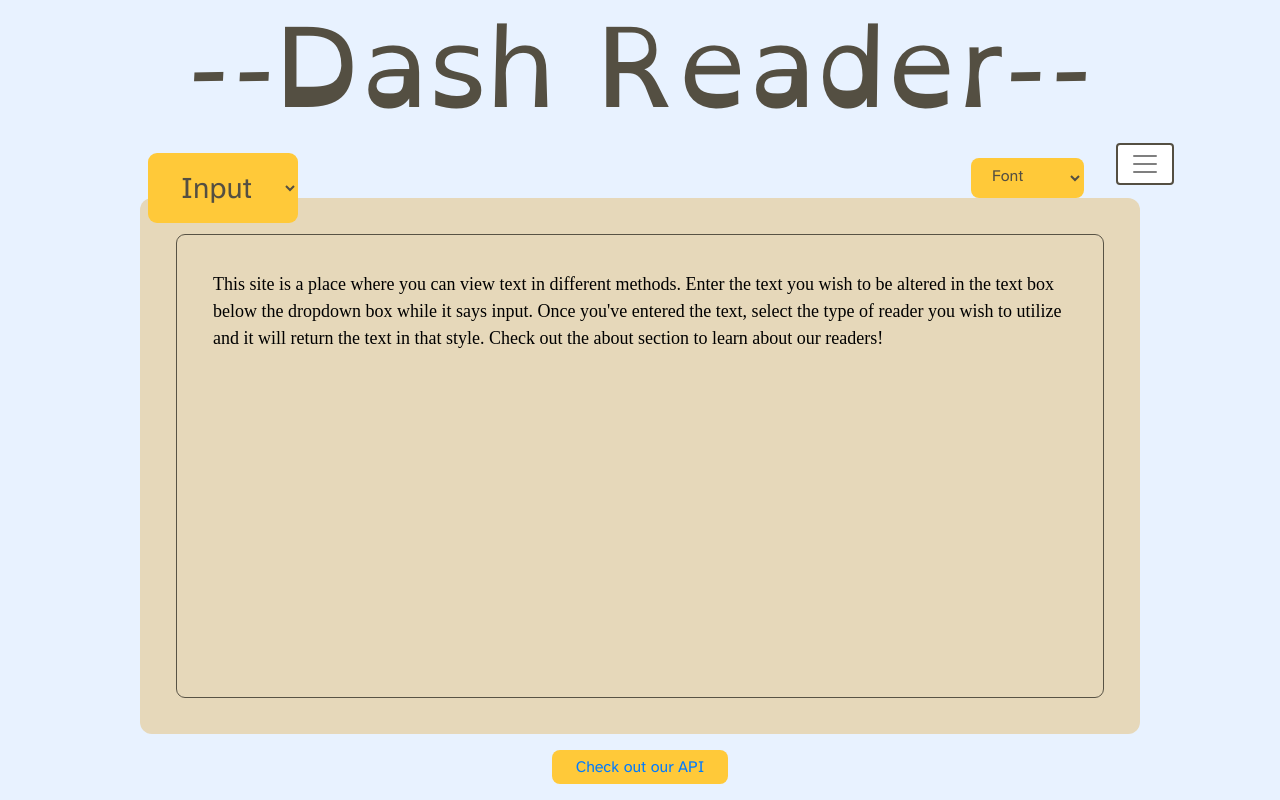
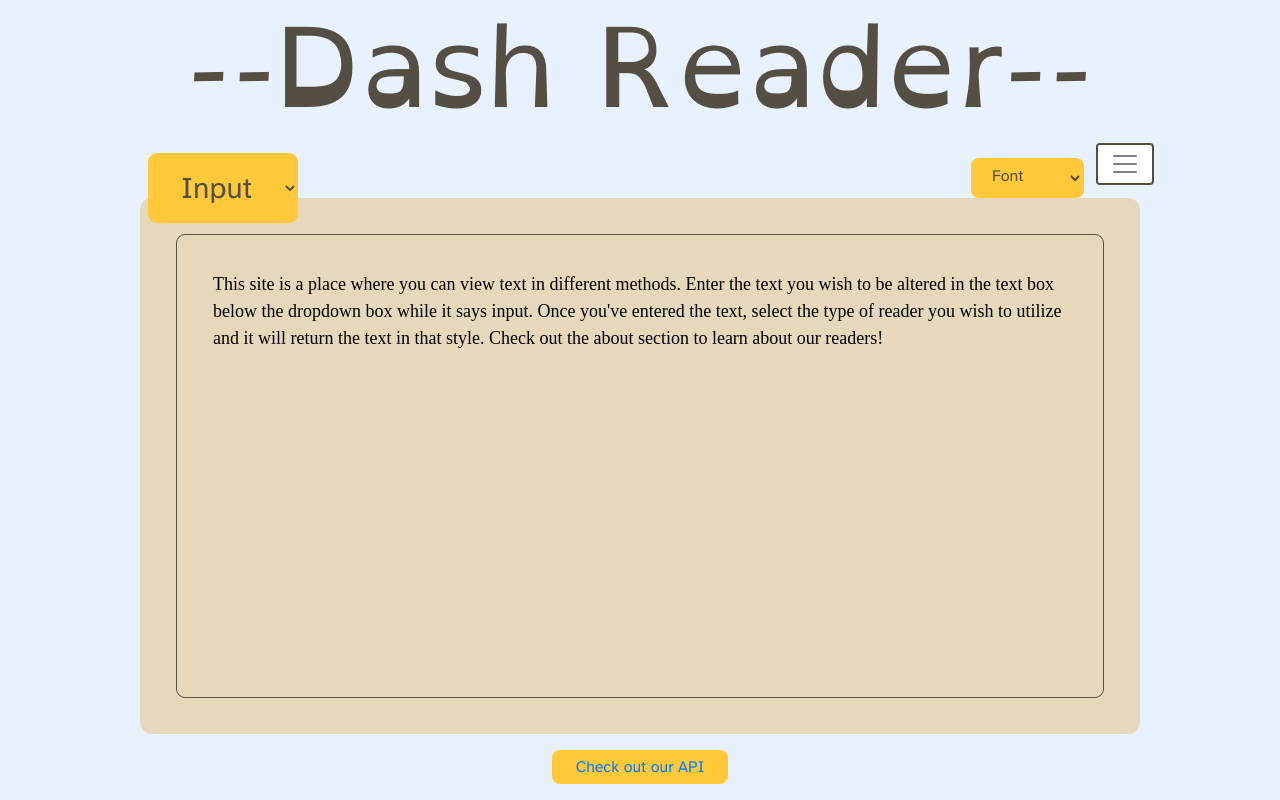
Before and after one commit to taslater/Dash-Reader-Frontend, a React (Create React App) app: page / in a window 1280 px wide. Built offline with nearby package versions, Linux system fonts and the light colour scheme.

Commit message:
narrower margins

```diff
--- a/src/App.css
+++ b/src/App.css
@@ -1,5 +1,5 @@
 :root {
-  --app-lr-pad: 4em;
+  --app-lr-pad: 2em;
   --app-max-width: 1000px;
   --app-width: min(var(--app-max-width),
       calc(100vw - 2 * var(--app-lr-pad)));
--- a/src/index.css
+++ b/src/index.css
@@ -63,7 +63,7 @@ body {
   border-width: 2px;
   border-style: solid;
   border-color: var(--font-color) !important;
-  transform: translate(2.5em, -0.25em);
+  transform: translate(1.5em, -0.25em);
 }
 
 .hamburger-expand-div {
```
